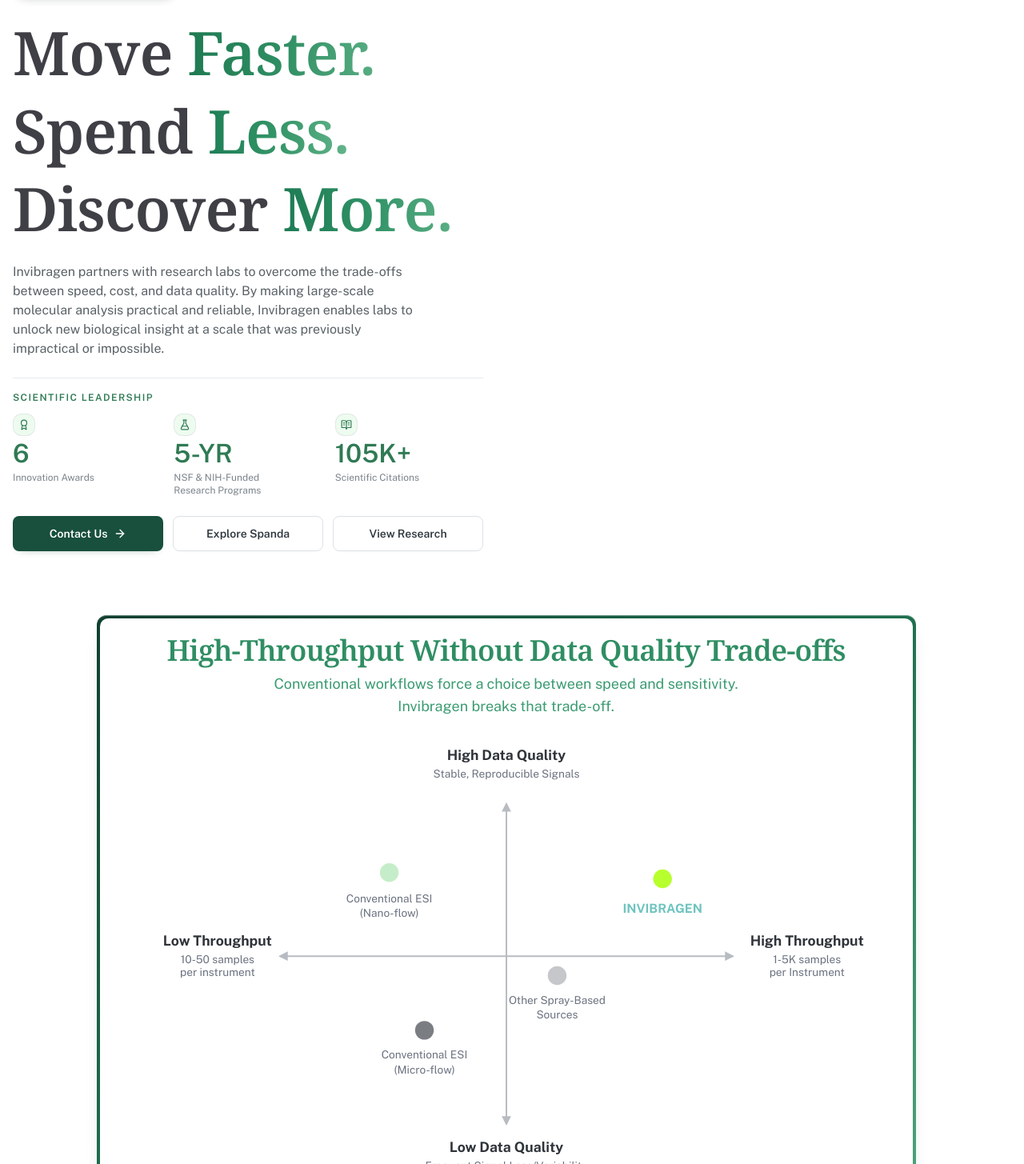
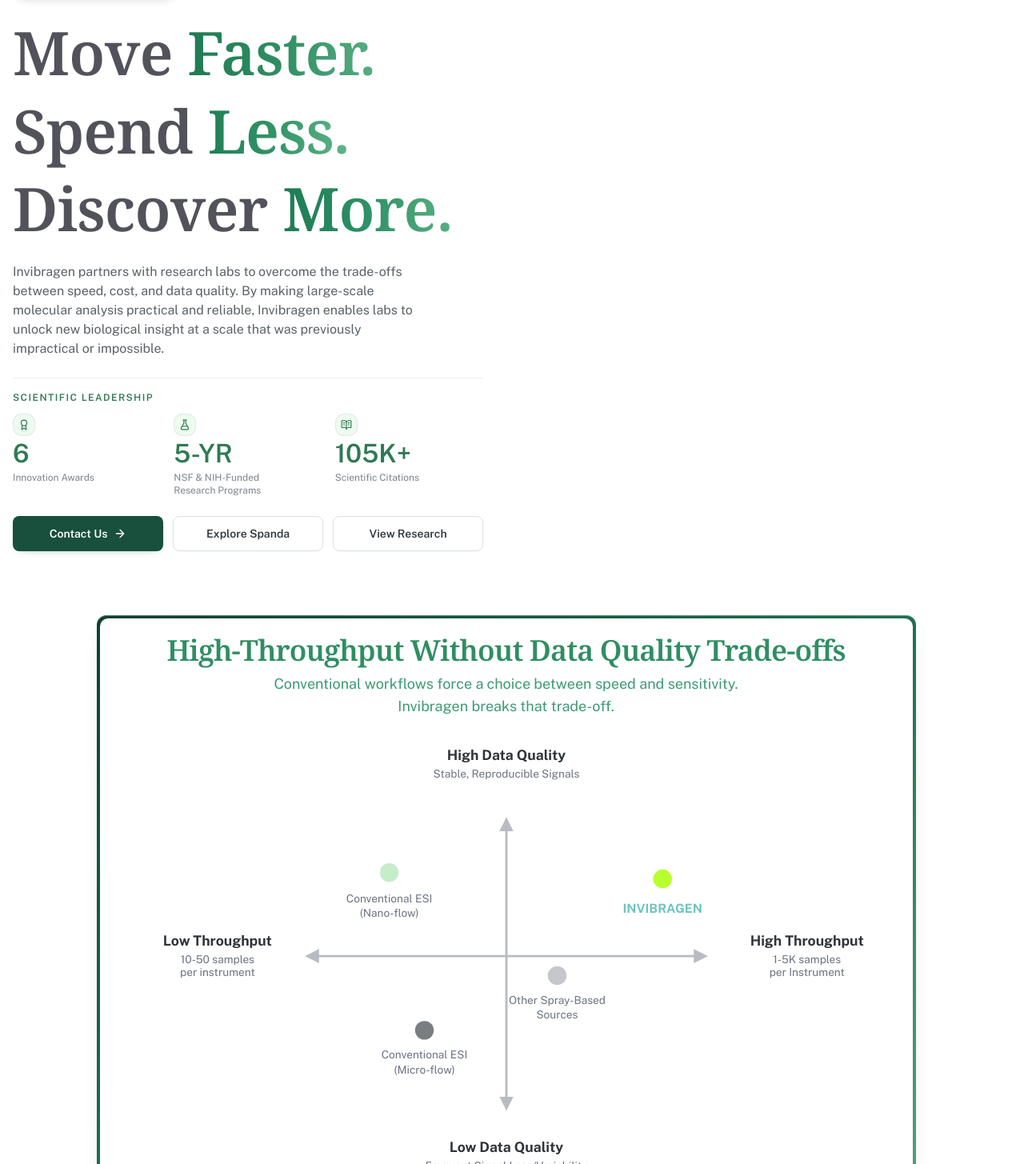
Before and after one commit to ElliotRoe/invibragen-web, a React (Vite) app: page / in a window 1280 px wide. Shown: the part 175-1630 px from the top of the page at 80% size. Built offline with nearby package versions, Linux system fonts and the light colour scheme.

Commit message:
style: make vertical chart axis a touch longer

```diff
--- a/src/pages/home-page.tsx
+++ b/src/pages/home-page.tsx
@@ -105,9 +105,9 @@ function ComparisonChart() {
               markerEnd="url(#axis-arrow)"
               markerStart="url(#axis-arrow)"
               stroke="#b8bcc2"
-              strokeWidth="2"
-              x1="210"
-              x2="790"
+              strokeWidth="3"
+              x1="245"
+              x2="755"
               y1="285"
               y2="285"
             />
@@ -115,11 +115,11 @@ function ComparisonChart() {
               markerEnd="url(#axis-arrow)"
               markerStart="url(#axis-arrow)"
               stroke="#b8bcc2"
-              strokeWidth="2"
+              strokeWidth="3"
               x1="500"
               x2="500"
-              y1="90"
-              y2="500"
+              y1="110"
+              y2="480"
             />
 
             <text fill="#2f343a" fontSize="18" fontWeight="700" textAnchor="middle" x="500" y="34">
@@ -216,13 +216,13 @@ export function HomePage() {
 
           <h1 className="max-w-[37rem] font-display text-5xl font-semibold leading-[1.1] tracking-[-0.012em] text-brand-charcoal sm:text-[4.15rem] lg:text-[4.7rem] lg:leading-[1.14]">
             <span className="block">
-              <span className="text-[#3f3f46]">Move</span> <span className="bg-gradient-to-r from-[#1f7a52] via-[#2f8e63] to-[#58ad82] bg-clip-text text-transparent">Faster.</span>
+              <span className="text-[#52525b]">Move</span> <span className="bg-gradient-to-r from-[#1f7a52] via-[#2f8e63] to-[#58ad82] bg-clip-text text-transparent">Faster.</span>
             </span>
             <span className="mt-2 block sm:mt-3">
-              <span className="text-[#3f3f46]">Spend</span> <span className="bg-gradient-to-r from-[#1f7f56] via-[#349568] to-[#63b58a] bg-clip-text text-transparent">Less.</span>
+              <span className="text-[#52525b]">Spend</span> <span className="bg-gradient-to-r from-[#1f7f56] via-[#349568] to-[#63b58a] bg-clip-text text-transparent">Less.</span>
             </span>
             <span className="mt-2 block sm:mt-3">
-              <span className="text-[#3f3f46]">Discover</span> <span className="bg-gradient-to-r from-[#1e7b54] via-[#2f9165] to-[#5aae84] bg-clip-text text-transparent">More.</span>
+              <span className="text-[#52525b]">Discover</span> <span className="bg-gradient-to-r from-[#1e7b54] via-[#2f9165] to-[#5aae84] bg-clip-text text-transparent">More.</span>
             </span>
           </h1>
 
```
Also changed, not shown: 1 other file (tests, documents, lock files or other folders).
